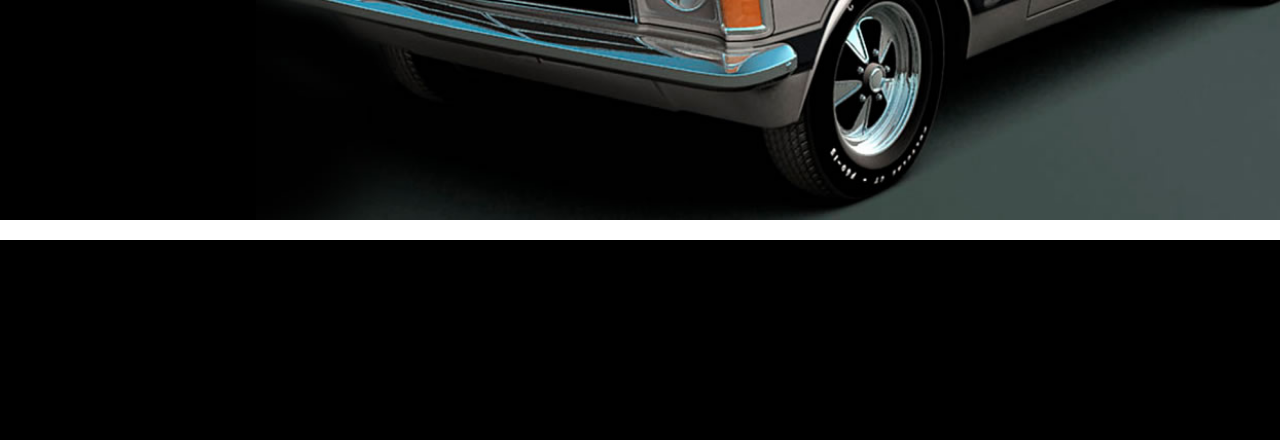
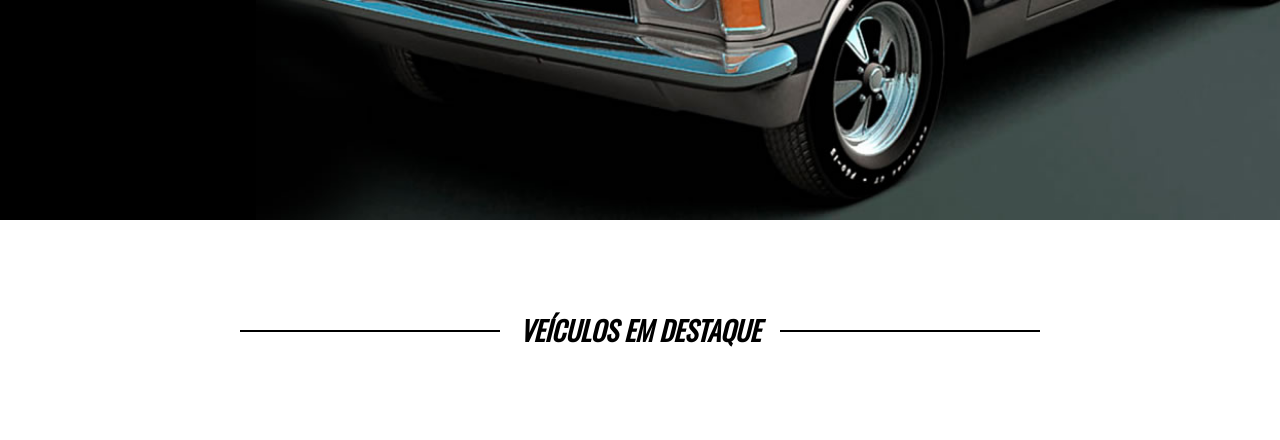
Before and after one commit to LucasSaladini/webmaster-frontend-completo, a PHP site: page / in a window 1280 px wide. Shown: the part 560-1000 px from the top of the page. Before the commit the page ends 800 px from the top, so only its background shows below. Run offline with PHP 8.4, Linux system fonts and the light colour scheme.

Commit message:
Started highlight vehicles section

```diff
--- a/Project_05/css/style.css
+++ b/Project_05/css/style.css
@@ -144,6 +144,37 @@ section.banner {
     left: -30px;
 }
 
+section.highlight-vehicles {
+    padding: 90px 2%;
+}
+
+.title-line {
+    position: relative;
+    text-align: center;
+    max-width: 800px;
+    margin: 0 auto;
+}
+
+.line1 {
+    position: absolute;
+    height: 2px;
+    background: black;
+    width: 100%;
+    top: 20px;
+}
+
+section.highlight-vehicles h2 {
+    text-align: center;
+    font-size: 27px;
+    font-style: italic;
+    text-transform: uppercase;
+    position: relative;
+    background: white;
+    display: inline-block;
+    padding: 0 20px;
+
+}
+
 /* Media Queries */
 @media screen and (max-width: 1400px) {
     section.banner {
--- a/Project_05/index.html
+++ b/Project_05/index.html
@@ -57,5 +57,14 @@
       </div>
       <!-- container -->
     </section>
+    <!-- banner -->
+    <section class="highlight-vehicles">
+      <div class="title-line">
+        <div class="line1"></div>
+        <h2>Veículos em destaque</h2>
+      </div>
+      <!-- title-line -->
+    </section>
+    <!-- highlight-vehicles -->
   </body>
 </html>
```
